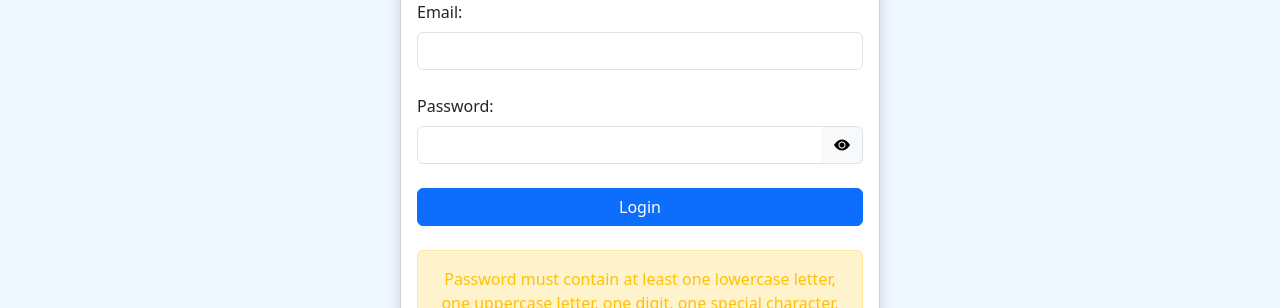
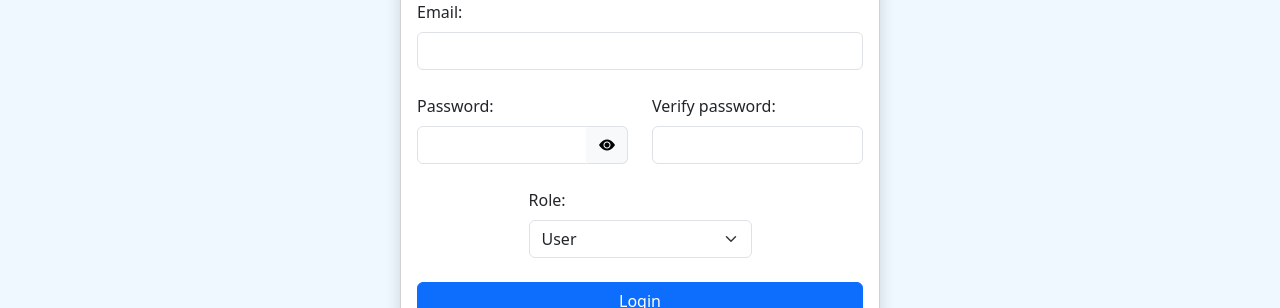
Before and after one commit to Danielh74/job_search, a React (Create React App) app: page /signup in a window 1280 px wide. Shown: the part 247-555 px from the top of the page. Built offline with nearby package versions, Linux system fonts and the light colour scheme; no server answers.

Commit message:
Added an important note in readme & updated signup

```diff
--- a/src/pages/SignUp.js
+++ b/src/pages/SignUp.js
@@ -14,6 +14,7 @@ function SignUp() {
     const nav = useNavigate();
     const [loading, setLoading] = useState(false);
     const passwordRegex = /^(?=.*[a-z])(?=.*[A-Z])(?=.*\d)(?=.*[@$#!%*?&])[A-Za-z\d@$!#%*?&]{8,}$/;
+    const [verifyPassword, setVerifyPassword] = useState("");
     const [showPassword, setShowPassword] = useState("password");
     const [formData, setFormData] = useState({
         Role: "",
@@ -39,16 +40,24 @@ function SignUp() {
         }));
     };
 
-    const handleSubmit = async (e) => {
+    const handleSubmit = (e) => {
         e.preventDefault();
-        setLoading(true);
         if (!passwordRegex.test(formData.Password)) {
             setMessage(
                 "Password must contain at least one lowercase letter, one uppercase letter, one digit, one special character, and be at least 8 characters long."
             );
             setMsgColor("danger");
+        } else if (formData.Password !== verifyPassword) {
+            setMessage("The verified password is incorrect");
+            setMsgColor("warning");
         } else {
-            // Add new user
+            saveChanges();
+        }
+
+    };
+
+    const saveChanges = async () => {
+        setLoading(true);
         try {
             let response = await axios.post(`https://gnte7mjwg9.execute-api.us-east-1.amazonaws.com/newdev/user/`,
                 formData
@@ -70,15 +79,15 @@ function SignUp() {
             console.error("Error adding user:", error);
             setMsgColor("danger");
             setMessage("Wrong input");
+        } finally {
+            setLoading(false);
         }
-        }
-        setLoading(false);
     };
 
     return (
 
         <div className={` d-flex justify-content-center pt-5 container-fluid ${pageTheme}`}>
-            <Card className={`shadow ${cardTheme}`} style={{ width: "30rem", height: "34rem" }}>
+            <Card className={`shadow ${cardTheme}`} style={{ width: "30rem", height: "39rem" }}>
                 <Card.Body>
                     <Card.Title className="text-center">Sign up:</Card.Title>
                     <Form onSubmit={handleSubmit}>
@@ -102,7 +111,8 @@ function SignUp() {
                                 required
                             />
                         </Form.Group>
-                        <Form.Group controlId="password" className="mt-4">
+                        <div className="row">
+                            <Form.Group controlId="password" className="mt-4 col-6">
                                 <Form.Label>Password:</Form.Label>
                                 <InputGroup>
                                     <Form.Control
@@ -110,7 +120,6 @@ function SignUp() {
                                         name="Password"
                                         value={formData.Password}
                                         onChange={handleInputChange}
-                                    required
                                     />
                                     <Button
                                         variant="light"
@@ -119,6 +128,23 @@ function SignUp() {
                                         {showPassword === "password" ? <i className="bi bi-eye-fill"></i> : <i className="bi bi-eye-slash-fill"></i>}
                                     </Button>
                                 </InputGroup>
+                            </Form.Group>
+                            <Form.Group controlId="verifyPassword" className="mt-4 col-6 ">
+                                <Form.Label>Verify password:</Form.Label>
+                                <Form.Control
+                                    type="password"
+                                    value={verifyPassword}
+                                    onChange={(e) => setVerifyPassword(e.target.value)}
+                                />
+                            </Form.Group>
+                        </div>
+                        <Form.Group controlId="role" className="mt-4 offset-3 col-6">
+                            <Form.Label>Role:</Form.Label>
+                            <Form.Select name="Role" value={formData.Role} onChange={handleInputChange}>
+                                <option value="User">User</option>
+                                <option value="Business">Business</option>
+                                <option value="Guest">Guest</option>
+                            </Form.Select>
                         </Form.Group>
                         <Button variant="primary" type="submit" className="mt-4 w-100">
                             Login
```
Also changed, not shown: 1 other file (tests, documents, lock files or other folders). Lines whose indentation alone changed are shown as unchanged.
